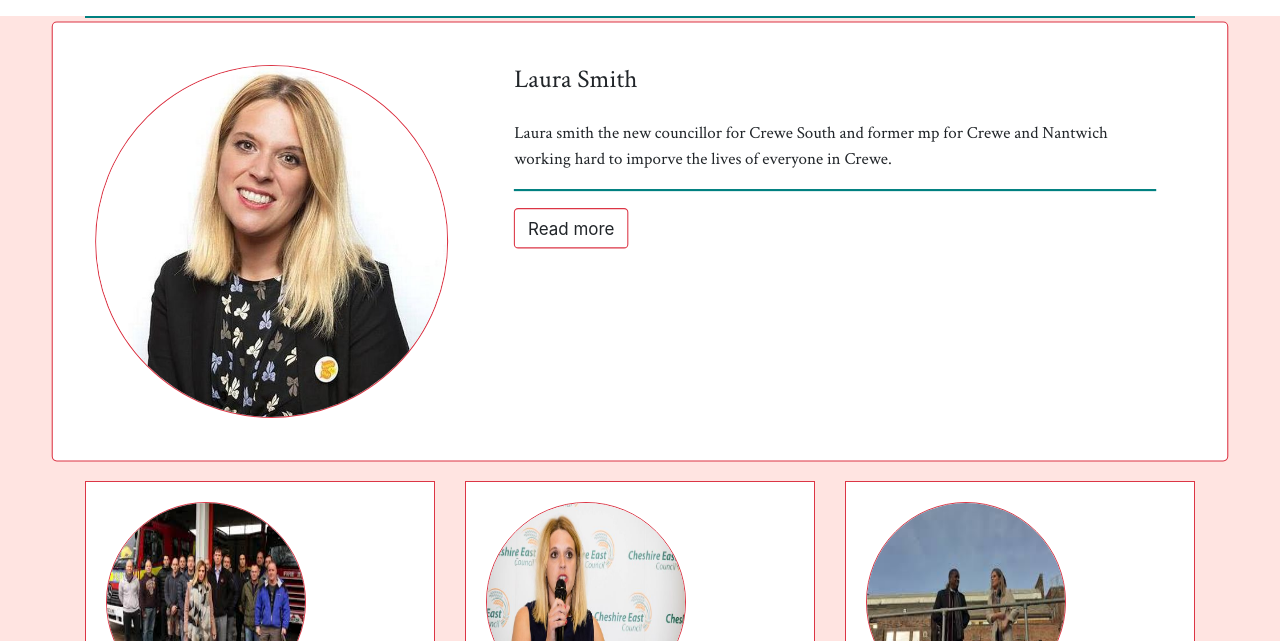
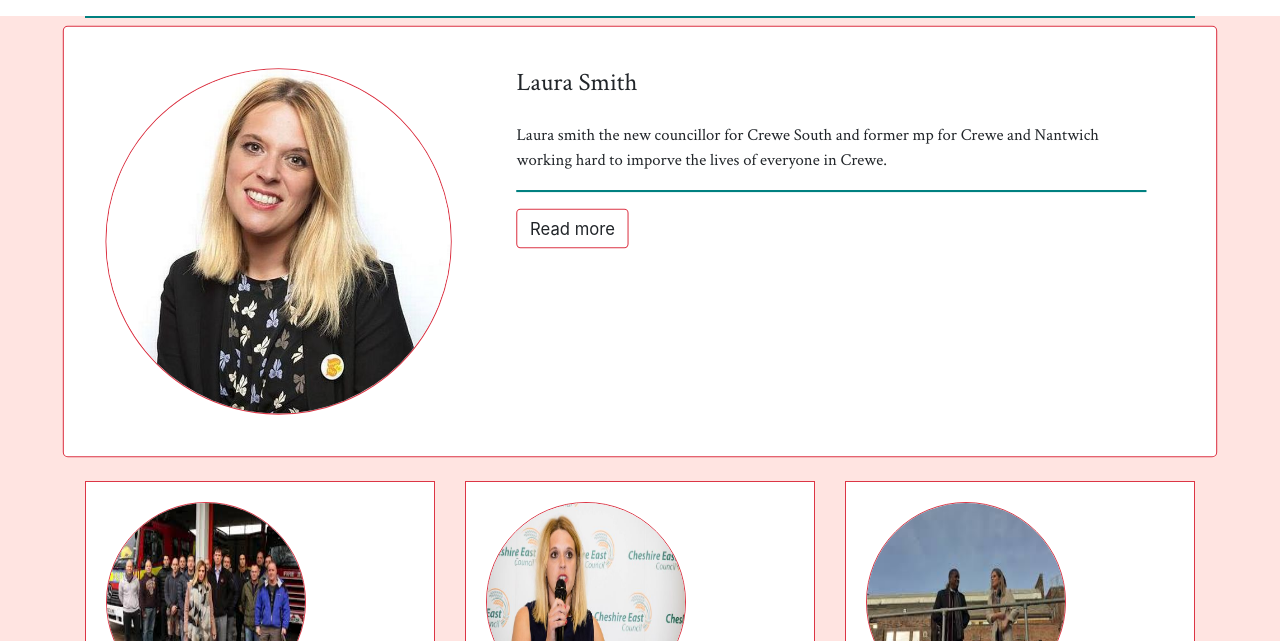
Before and after one commit to mattyd2017/LSBlog, a plain HTML site: page index.html in a window 1280 px wide. In both pictures the pointer is over the element 640 px from the left and 841 px from the top of the page. Shown: the part 600-1241 px from the top of the page. Drawn offline with Linux system fonts and the light colour scheme.

Commit message:
Update mystyle.css

```diff
--- a/css/mystyle.css
+++ b/css/mystyle.css
@@ -163,5 +163,5 @@ a {
   }
 
   .zoom:hover {
-    transform: scale(1.06); /* (150% zoom - Note: if the zoom is too large, it will go outside of the viewport) */
+    transform: scale(1.04); /* (150% zoom - Note: if the zoom is too large, it will go outside of the viewport) */
   }
```
